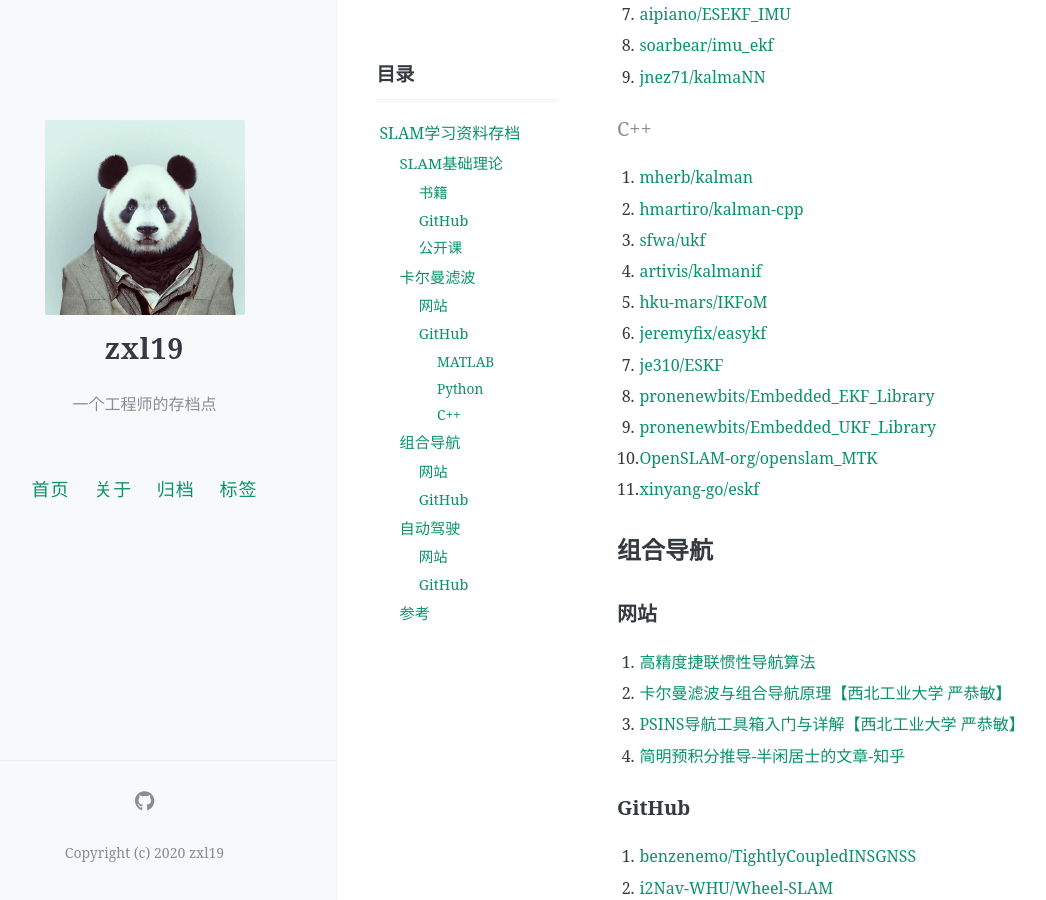
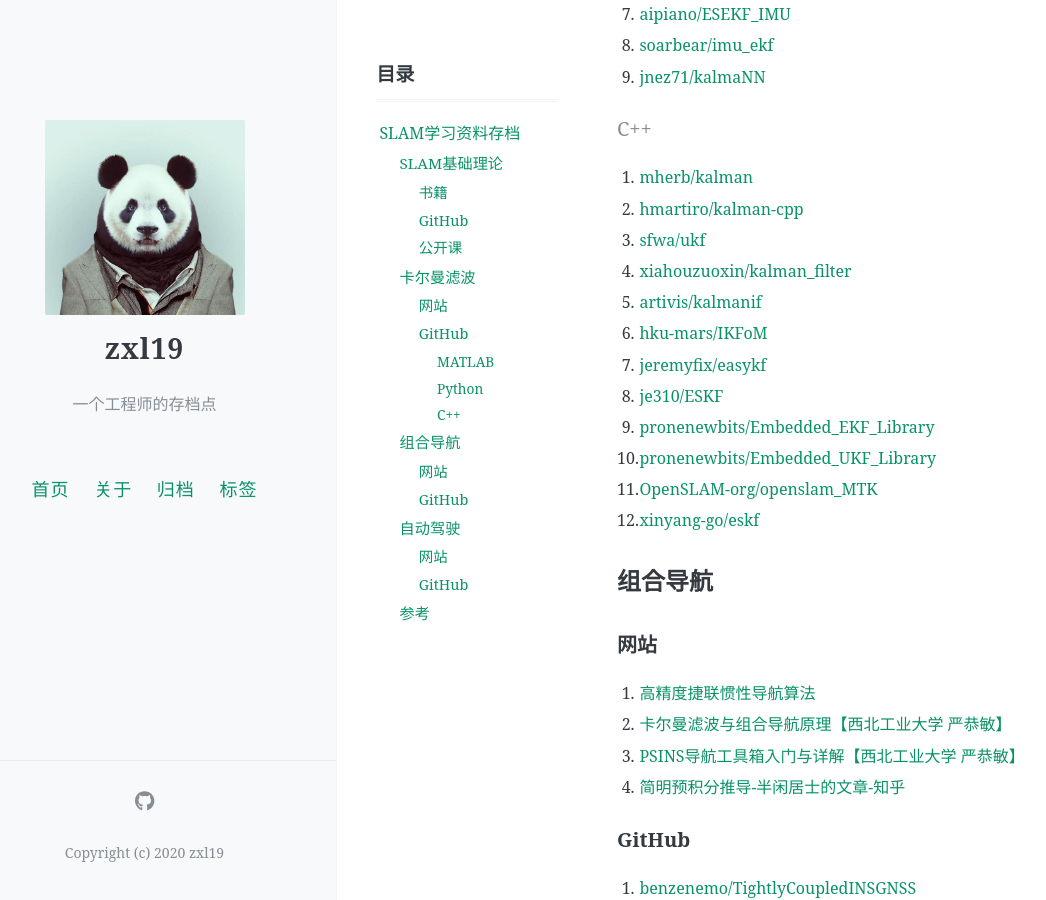
Before and after one commit to zxl19/zxl19.github.io, a Jekyll site: the page built from _posts/2022-10-11-slam-material.md, in a window 1280 px wide and 900 px high, scrolled down 2392 px. Shown: the whole window, without its empty margins (47-1093 px from the left). Built offline with Jekyll 4.4.1, drawn with Linux system fonts in a browser that asks for light colours; comment, search, counter and statistics services are not loaded.

Commit message:
Update Posts

```diff
--- a/_posts/2022-10-11-slam-material.md
+++ b/_posts/2022-10-11-slam-material.md
@@ -92,14 +92,15 @@ SLAM学习资料存档，包括SLAM基础理论、卡尔曼滤波、组合导航
 1. [mherb/kalman](https://github.com/mherb/kalman)
 2. [hmartiro/kalman-cpp](https://github.com/hmartiro/kalman-cpp)
 3. [sfwa/ukf](https://github.com/sfwa/ukf)
-4. [artivis/kalmanif](https://github.com/artivis/kalmanif)
-5. [hku-mars/IKFoM](https://github.com/hku-mars/IKFoM)
-6. [jeremyfix/easykf](https://github.com/jeremyfix/easykf)
-7. [je310/ESKF](https://github.com/je310/ESKF)
-8. [pronenewbits/Embedded_EKF_Library](https://github.com/pronenewbits/Embedded_EKF_Library)
-9. [pronenewbits/Embedded_UKF_Library](https://github.com/pronenewbits/Embedded_UKF_Library)
-10. [OpenSLAM-org/openslam_MTK](https://github.com/OpenSLAM-org/openslam_MTK)
-11. [xinyang-go/eskf](https://github.com/xinyang-go/eskf)
+4. [xiahouzuoxin/kalman_filter](https://github.com/xiahouzuoxin/kalman_filter)
+5. [artivis/kalmanif](https://github.com/artivis/kalmanif)
+6. [hku-mars/IKFoM](https://github.com/hku-mars/IKFoM)
+7. [jeremyfix/easykf](https://github.com/jeremyfix/easykf)
+8. [je310/ESKF](https://github.com/je310/ESKF)
+9. [pronenewbits/Embedded_EKF_Library](https://github.com/pronenewbits/Embedded_EKF_Library)
+10. [pronenewbits/Embedded_UKF_Library](https://github.com/pronenewbits/Embedded_UKF_Library)
+11. [OpenSLAM-org/openslam_MTK](https://github.com/OpenSLAM-org/openslam_MTK)
+12. [xinyang-go/eskf](https://github.com/xinyang-go/eskf)
 
 ## 组合导航
 
```
Also changed, not shown: _posts/2021-05-25-slam-tool.md (+2 -0 lines).
